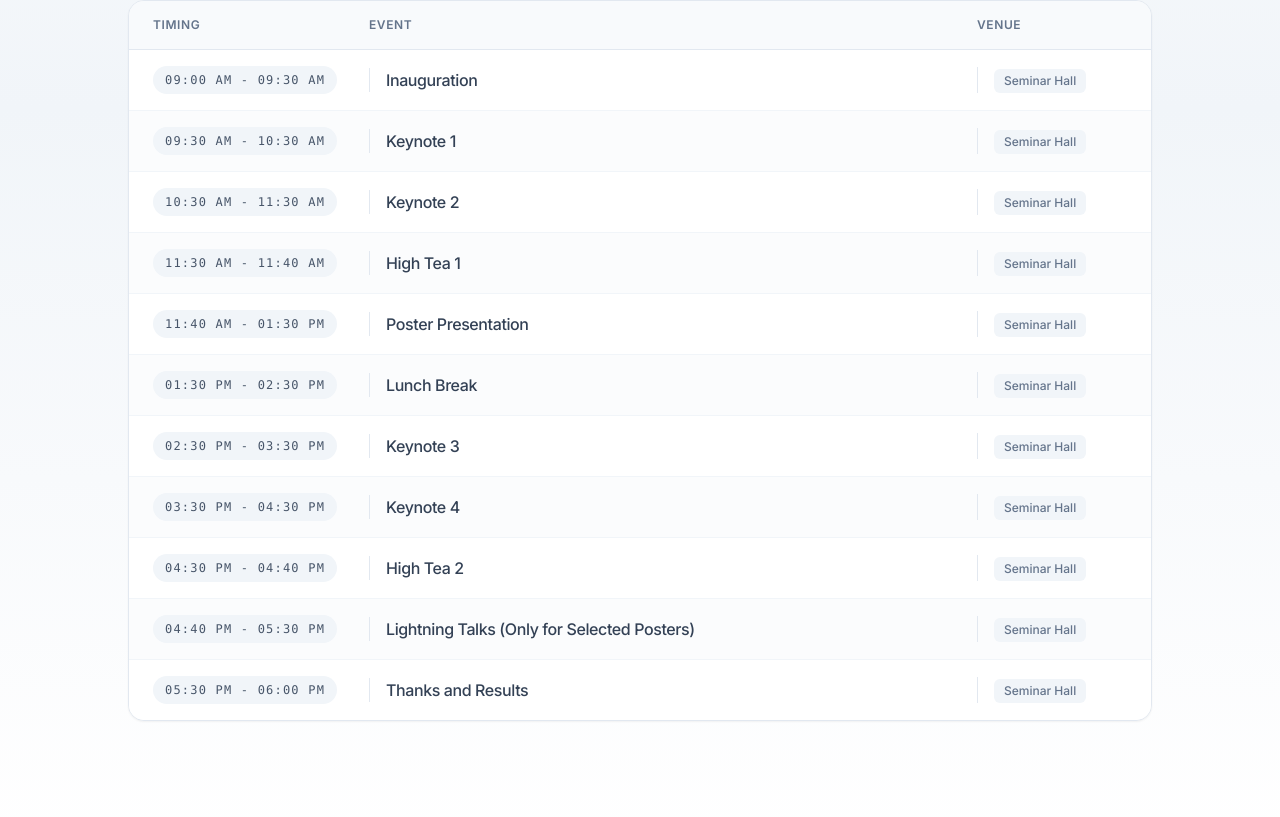
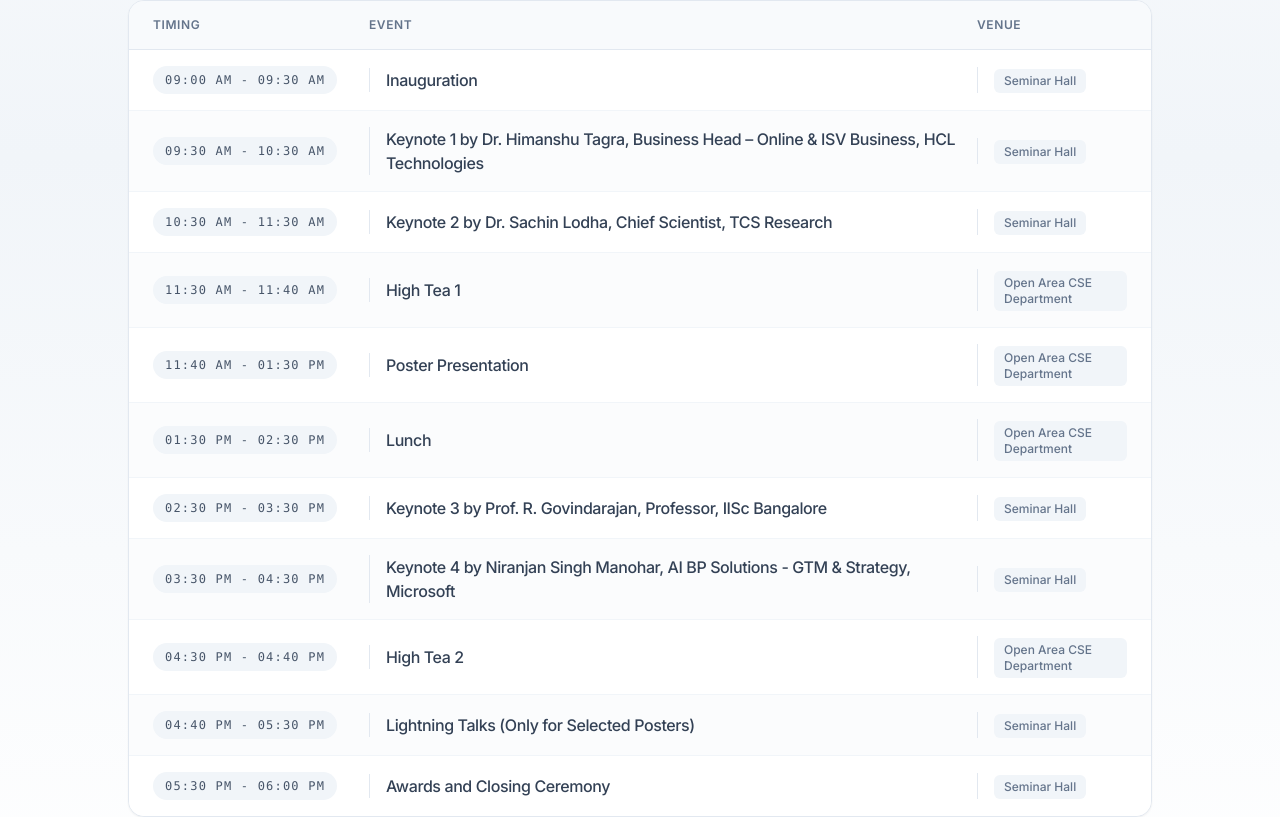
Before and after one commit to encodedCoder/syntacs2026, a Next.js app: page /program in a window 1280 px wide. Shown: the part 1214-2031 px from the top of the page. Built offline with nearby package versions, Linux system fonts and the light colour scheme.

Commit message:
Update Day 1 schedule with exact keynote speakers and new venues

```diff
--- a/src/components/ProgramPreview.tsx
+++ b/src/components/ProgramPreview.tsx
@@ -5,10 +5,10 @@ import { ArrowRight } from "lucide-react";
 import Link from "next/link";
 
 const schedule = [
-  { time: "Day 1 | 09:30 AM", event: "Inauguration", location: "" },
-  { time: "Day 1 | 10:00 AM", event: "Keynote 1", location: "" },
-  { time: "Day 1 | 11:00 AM", event: "Posters", location: "" },
-  { time: "Day 1 | 02:30 PM", event: "Keynote 2", location: "" },
+  { time: "Day 1 | 09:00 AM", event: "Inauguration", location: "Seminar Hall" },
+  { time: "Day 1 | 09:30 AM", event: "Keynote 1 by Dr. Himanshu Tagra", location: "Seminar Hall" },
+  { time: "Day 1 | 11:40 AM", event: "Posters", location: "Open Area CSE Department" },
+  { time: "Day 1 | 02:30 PM", event: "Keynote 3 by Prof. R. Govindarajan", location: "Seminar Hall" },
 ];
 
 const ProgramPreview = () => {
--- a/src/components/Schedule.tsx
+++ b/src/components/Schedule.tsx
@@ -17,16 +17,16 @@ const scheduleData = [
     date: "March 21, 2026",
     events: [
       { time: "09:00 AM - 09:30 AM", event: "Inauguration" },
-      { time: "09:30 AM - 10:30 AM", event: "Keynote 1" },
-      { time: "10:30 AM - 11:30 AM", event: "Keynote 2" },
-      { time: "11:30 AM - 11:40 AM", event: "High Tea 1" },
-      { time: "11:40 AM - 01:30 PM", event: "Poster Presentation" },
-      { time: "01:30 PM - 02:30 PM", event: "Lunch Break" },
-      { time: "02:30 PM - 03:30 PM", event: "Keynote 3" },
-      { time: "03:30 PM - 04:30 PM", event: "Keynote 4" },
-      { time: "04:30 PM - 04:40 PM", event: "High Tea 2" },
+      { time: "09:30 AM - 10:30 AM", event: "Keynote 1 by Dr. Himanshu Tagra, Business Head – Online & ISV Business, HCL Technologies" },
+      { time: "10:30 AM - 11:30 AM", event: "Keynote 2 by Dr. Sachin Lodha, Chief Scientist, TCS Research" },
+      { time: "11:30 AM - 11:40 AM", event: "High Tea 1", venue: "Open Area CSE Department" },
+      { time: "11:40 AM - 01:30 PM", event: "Poster Presentation", venue: "Open Area CSE Department" },
+      { time: "01:30 PM - 02:30 PM", event: "Lunch", venue: "Open Area CSE Department" },
+      { time: "02:30 PM - 03:30 PM", event: "Keynote 3 by Prof. R. Govindarajan, Professor, IISc Bangalore" },
+      { time: "03:30 PM - 04:30 PM", event: "Keynote 4 by Niranjan Singh Manohar, AI BP Solutions - GTM & Strategy, Microsoft" },
+      { time: "04:30 PM - 04:40 PM", event: "High Tea 2", venue: "Open Area CSE Department" },
       { time: "04:40 PM - 05:30 PM", event: "Lightning Talks (Only for Selected Posters)" },
-      { time: "05:30 PM - 06:00 PM", event: "Thanks and Results" },
+      { time: "05:30 PM - 06:00 PM", event: "Awards and Closing Ceremony" },
     ]
   }
 ];
@@ -92,7 +92,7 @@ const Schedule = () => {
                       <div className="flex-shrink-0 sm:border-l sm:border-slate-200 sm:pl-4">
                         <span className="sm:hidden text-xs font-semibold text-slate-500 uppercase tracking-wider mb-1 block mt-2">Venue</span>
                         <span className="inline-flex items-center text-[11px] sm:text-xs font-medium text-slate-500 bg-slate-100 px-2.5 py-1 rounded-md">
-                          Seminar Hall
+                          {(item as any).venue || "Seminar Hall"}
                         </span>
                       </div>
                     </motion.div>
```
